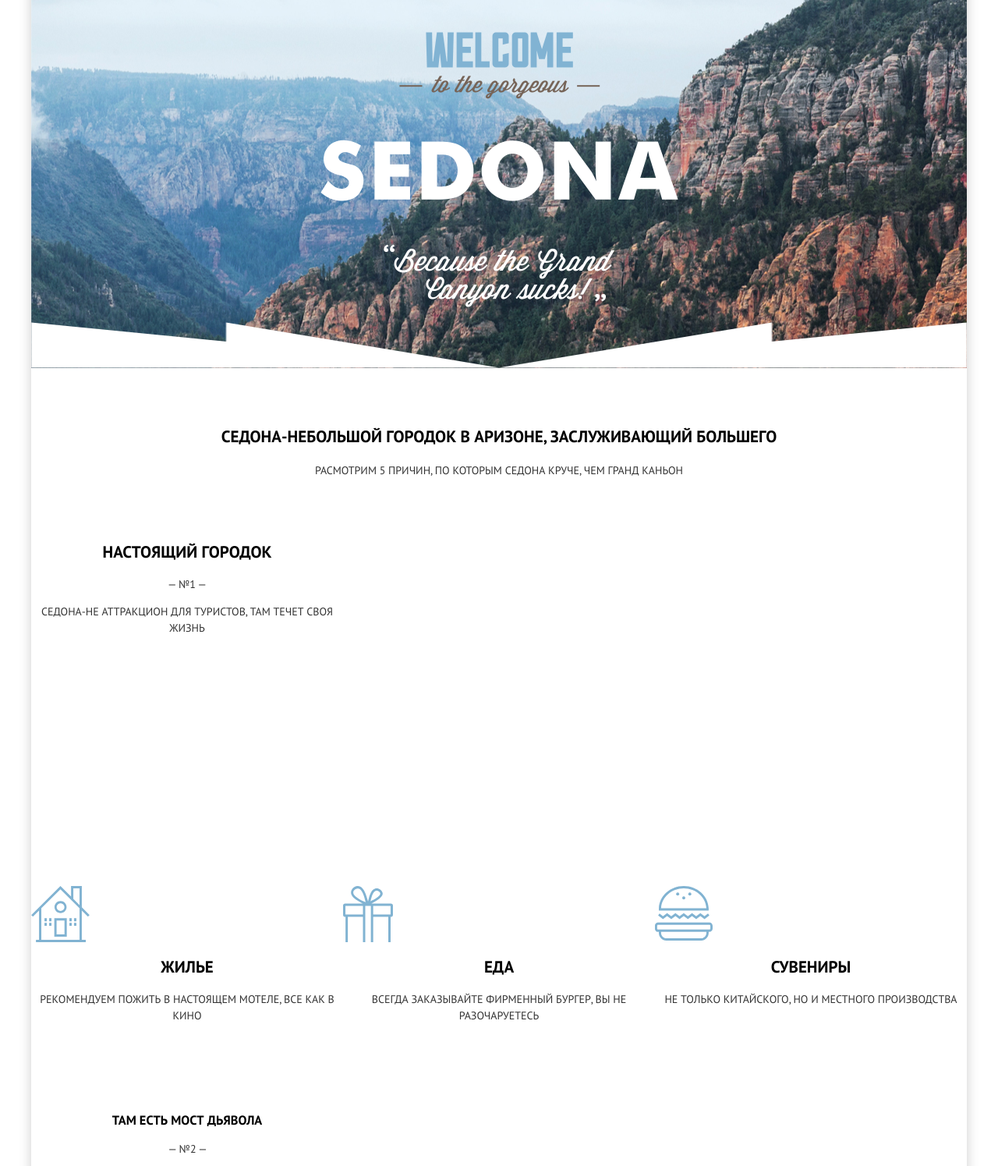
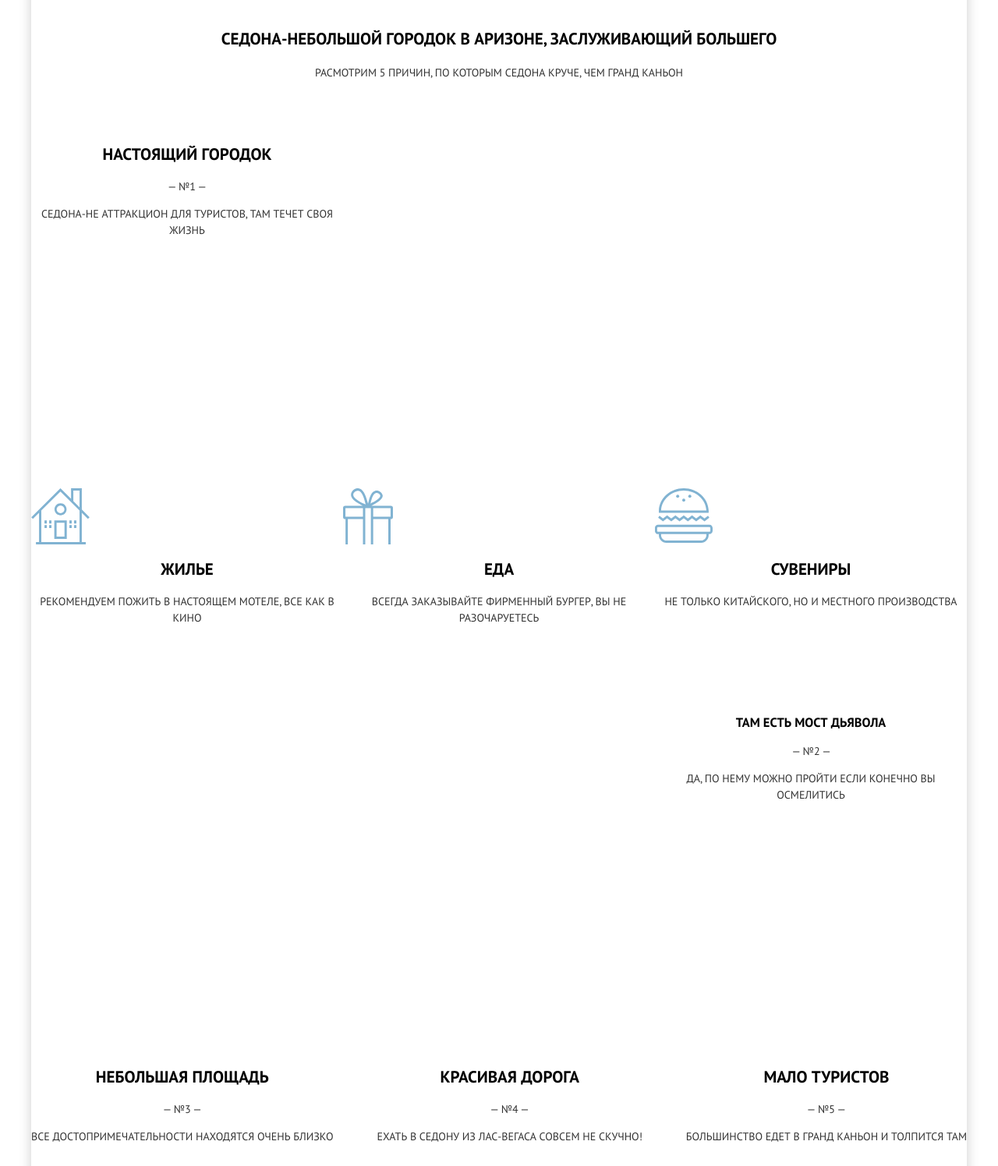
Before and after one commit to Djon05/1021889-sedona-25, a plain HTML site: page index.html in a window 1280 px wide. Shown: the part 94-1589 px from the top of the page at 78% size. Drawn offline with nearby package versions, Linux system fonts and the light colour scheme.

Commit message:
Update index.html

```diff
--- a/index.html
+++ b/index.html
@@ -22,7 +22,6 @@
          <img src="img/logo-sedona.svg" alt="Логотип Седона">
          </a>
          </div>
-          <div class="intro-first-page"></div>
       </header>
       <main class="content">
          <h1 class="visually-hidden">"Сайт курортного города Седона"</h1>
@@ -61,28 +60,28 @@
          </div>
 
          <div class="feature-second-info">
+            <div class="feature-second-canyon-picture"></div>
          <div class="feature-second-canyon">
             <h3 class="feature-second-canyon-title">там есть мост дьявола</h3>
             <span class="feature-second-canyon-number">— №2 —</span>
             <p class="feature-second-canyon-text">да, по нему можно пройти если конечно вы осмелитись</p>
             </div>
-            <div class="feature-second-canyon-picture"></div>
          </div>
 
          <div class="feature-second-item-info">
          <div class="feature-second-item">
+            <h3 class="feature-second-title">Небольшая площадь</h3>
             <span class="feature-second-number">— №3 —</span>
-            <h3 class="feature-second-title">Небольшая площадь</h3>
             <p class="feature-second-text">Все достопримечательности находятся очень близко</p>
          </div>
          <div class="feature-second-item">
+            <h3 class="feature-second-title">Красивая дорога</h3>
             <span class="feature-second-number">— №4 —</span>
-            <h3 class="feature-second-title">Красивая дорога</h3>
             <p class="feature-second-text">Ехать в Седону из Лас-Вегаса совсем не скучно!</p>
          </div>
          <div class="feature-second-item">
+            <h3 class="feature-second-title">Мало туристов</h3>
             <span class="feature-second-number">— №5 —</span>
-            <h3 class="feature-second-title">Мало туристов</h3>
             <p class="feature-second-text">Большинство едет в гранд каньон и толпится там </p>
          </div>
          </div>
```
